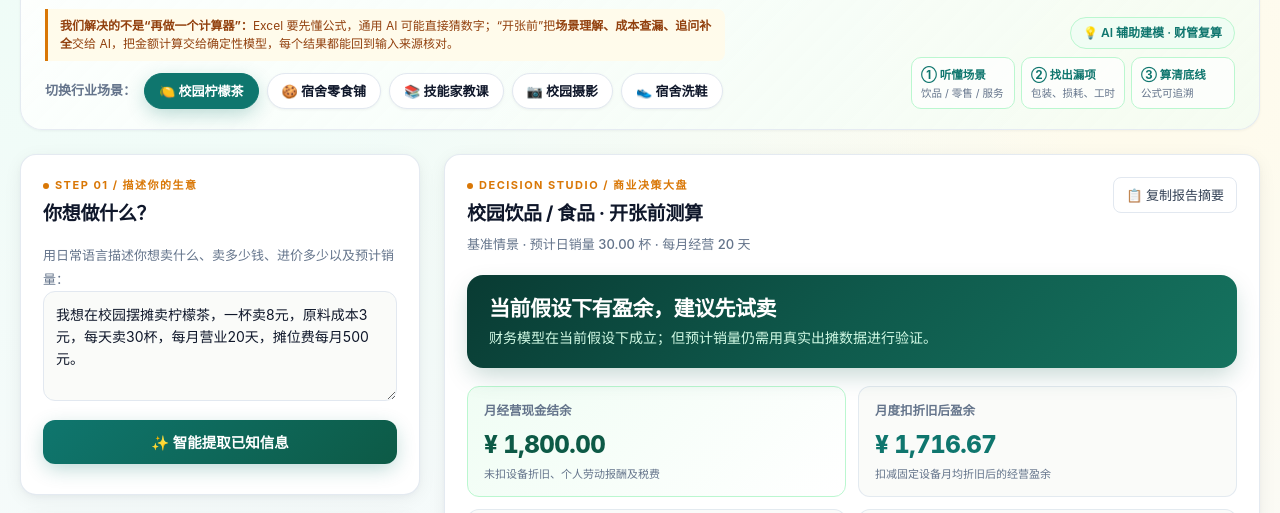
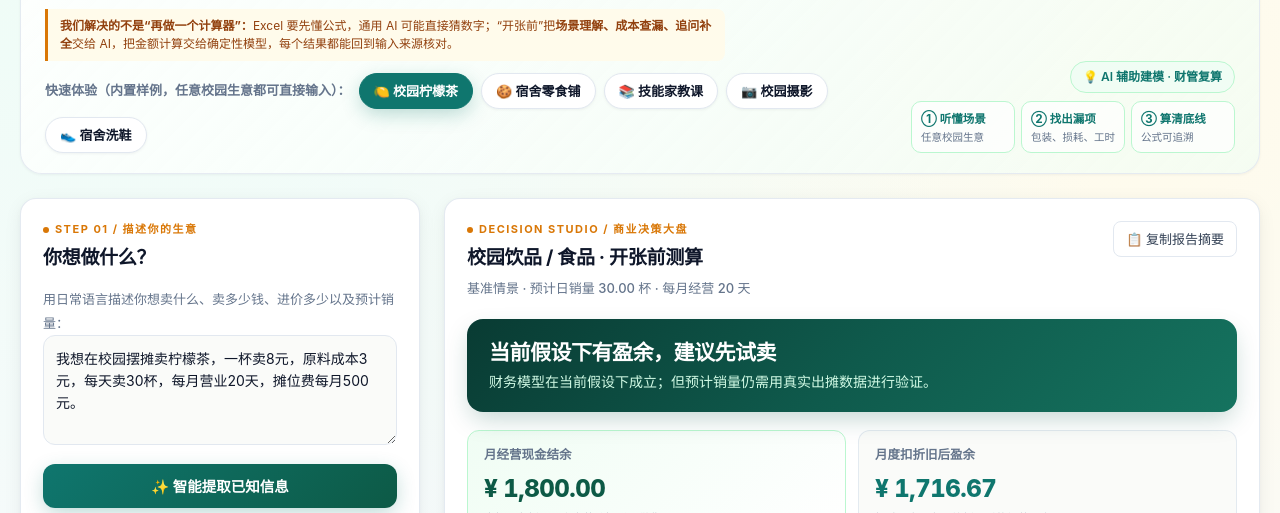
Before and after one commit to w-y0905/kaizhangqian-DEMO, a plain HTML site: page index.html in a window 1280 px wide. Shown: the part 285-798 px from the top of the page. Drawn offline with Linux system fonts and the light colour scheme.

Commit message:
fix(copy): 删除AI未接入的误导文案，场景口径改为任意校园生意+五类样例

```diff
--- a/index.html
+++ b/index.html
@@ -1089,7 +1089,7 @@
 
         <!-- Scenario Pills -->
         <div class="template-bar" aria-label="快速开始模板">
-          <span class="hint">切换行业场景：</span>
+          <span class="hint">快速体验（内置样例，任意校园生意都可直接输入）：</span>
           <button type="button" class="scenario-pill active" data-template="lemon">🍋 校园柠檬茶</button>
           <button type="button" class="scenario-pill" data-template="snack">🍪 宿舍零食铺</button>
           <button type="button" class="scenario-pill" data-template="tutor">📚 技能家教课</button>
@@ -1100,7 +1100,7 @@
       <div class="hero-side">
         <span class="badge-pill">💡 AI 辅助建模 · 财管复算</span>
         <div class="ai-value-strip" aria-label="AI核心能力">
-          <div><b>① 听懂场景</b><small>饮品 / 零售 / 服务</small></div>
+          <div><b>① 听懂场景</b><small>任意校园生意</small></div>
           <div><b>② 找出漏项</b><small>包装、损耗、工时</small></div>
           <div><b>③ 算清底线</b><small>公式可追溯</small></div>
         </div>
```
